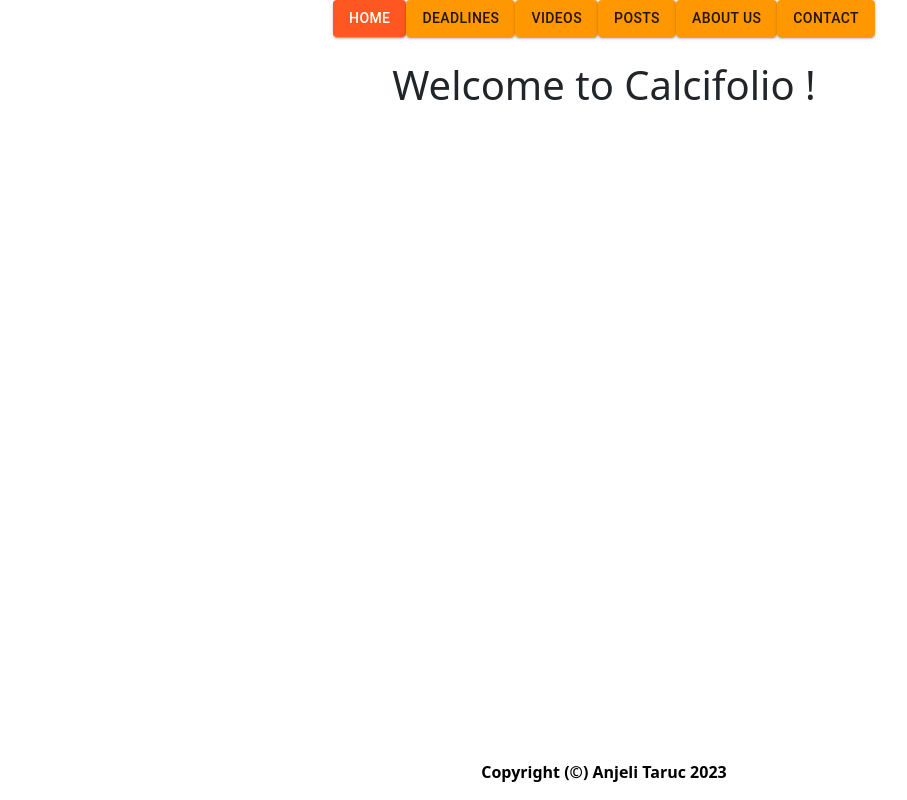
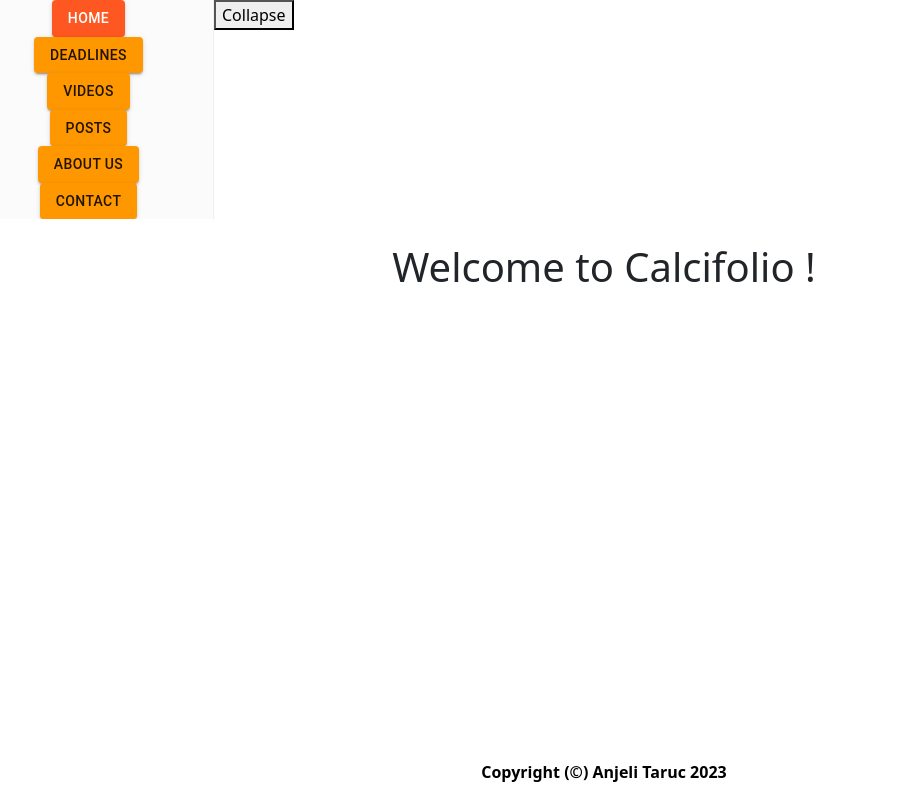
Before and after one commit to dianakarpeev/Calcifolio, a React (Create React App) app in the folder frontend/: page / in a window 1280 px wide. Shown: the whole page, without its empty margins (36-943 px from the left). Built offline with nearby package versions, Linux system fonts and the light colour scheme.

Commit message:
did silly sidebar stuff

```diff
--- a/frontend/package.json
+++ b/frontend/package.json
@@ -13,6 +13,7 @@
     "react": "^18.2.0",
     "react-bootstrap": "^2.7.4",
     "react-dom": "^18.2.0",
+    "react-pro-sidebar": "^1.0.0",
     "react-router-dom": "^6.10.0",
     "react-scripts": "5.0.1",
     "web-vitals": "^2.1.4"
--- a/frontend/src/components/Header.js
+++ b/frontend/src/components/Header.js
@@ -1,17 +1,28 @@
 
 import NavButton from "./NavButton";
+import { Sidebar, Menu, MenuItem, useProSidebar } from 'react-pro-sidebar';
+import { Link } from 'react-router-dom';
 function Header() {
+  const { collapseSidebar } = useProSidebar();
   return (
-    <div id="orange">
-      <nav>
-        <NavButton to="/" label="Home" />
-        <NavButton to="/deadlines" label="Deadlines" />
-        <NavButton to="/videos" label="Videos" />
-        <NavButton to="/posts" label="Posts" />
-        <NavButton to="/about" label="About us" />
-        <NavButton to="/contact" label="Contact" />
-      </nav>
+    <div id="orange" style={{ display: 'flex', height: '100%' }}>
 
+
+<Sidebar>
+  <Menu>
+    <MenuItem component={<NavButton to="/" label="Home" />}/>
+    <MenuItem component={<NavButton to="/deadlines" label="Deadlines" />}/>
+    <MenuItem component={<NavButton to="/videos" label="Videos" />}/>
+    <MenuItem component={<NavButton to="/posts" label="Posts" />}/>
+    <MenuItem component={<NavButton to="/about" label="About us" />}/>
+    <MenuItem component={<NavButton to="/contact" label="Contact" />}/>
+
+  </Menu>
+</Sidebar>
+
+<main>
+        <button onClick={() => collapseSidebar()}>Collapse</button>
+      </main>
     </div>
   );
 }
--- a/frontend/src/index.js
+++ b/frontend/src/index.js
@@ -6,13 +6,16 @@ import reportWebVitals from "./reportWebVitals";
 import { BrowserRouter } from "react-router-dom";
 import 'bootstrap/dist/css/bootstrap.min.css';
 import ErrorBoundary from "./components/ErrorBoundary";
+import { ProSidebarProvider } from "react-pro-sidebar";
 
 const root = ReactDOM.createRoot(document.getElementById('root'));
 root.render(
   <React.StrictMode>
     <BrowserRouter>
     <ErrorBoundary>
+      <ProSidebarProvider>
     <App />
+    </ProSidebarProvider>
     </ErrorBoundary>
     </BrowserRouter>
   </React.StrictMode>
--- a/frontend/src/layouts/MainLayout.js
+++ b/frontend/src/layouts/MainLayout.js
@@ -2,6 +2,7 @@ import React from "react";
 import {Outlet} from "react-router-dom";
 import Header from '../components/Header';
 import Footer from '../components/Footer';
+import { ProSidebarProvider } from "react-pro-sidebar";
 
 function MainLayout() {
   const footer={
```
Also changed, not shown: 1 other file (tests, documents, lock files or other folders).
